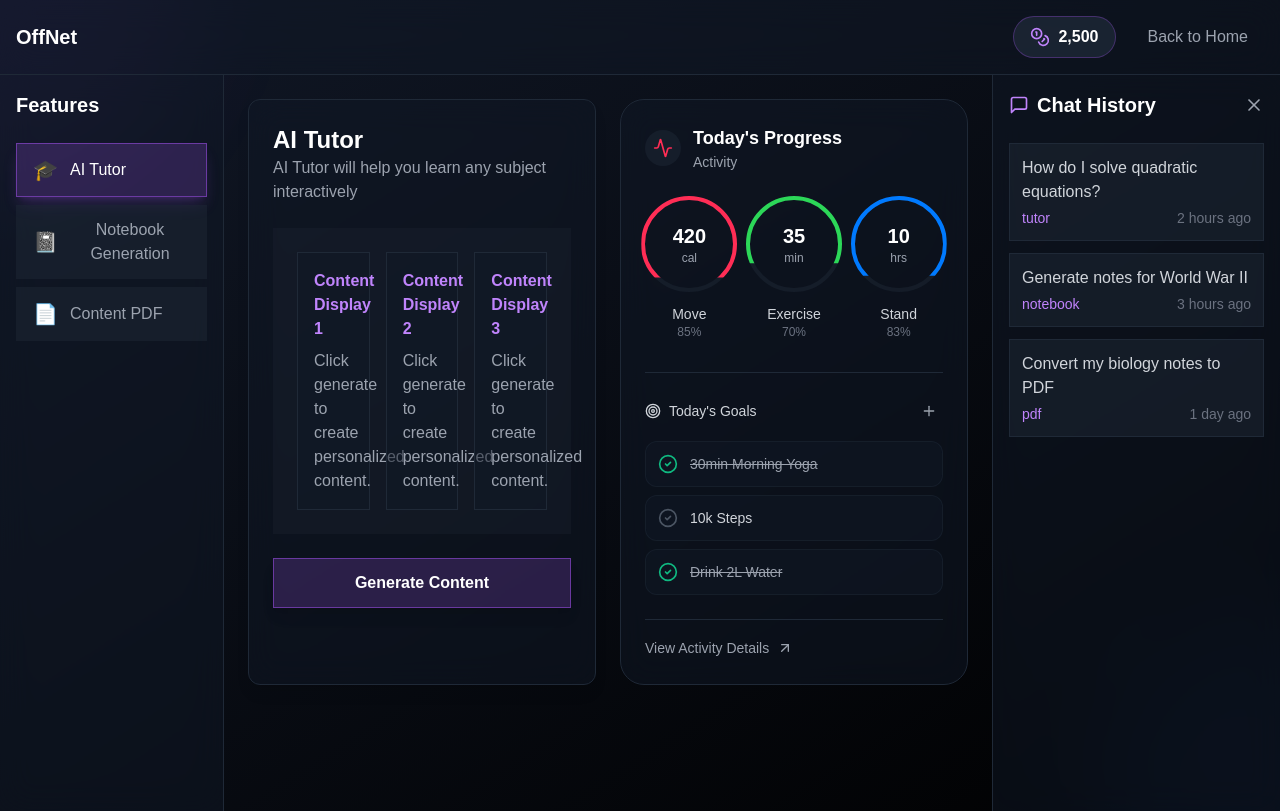
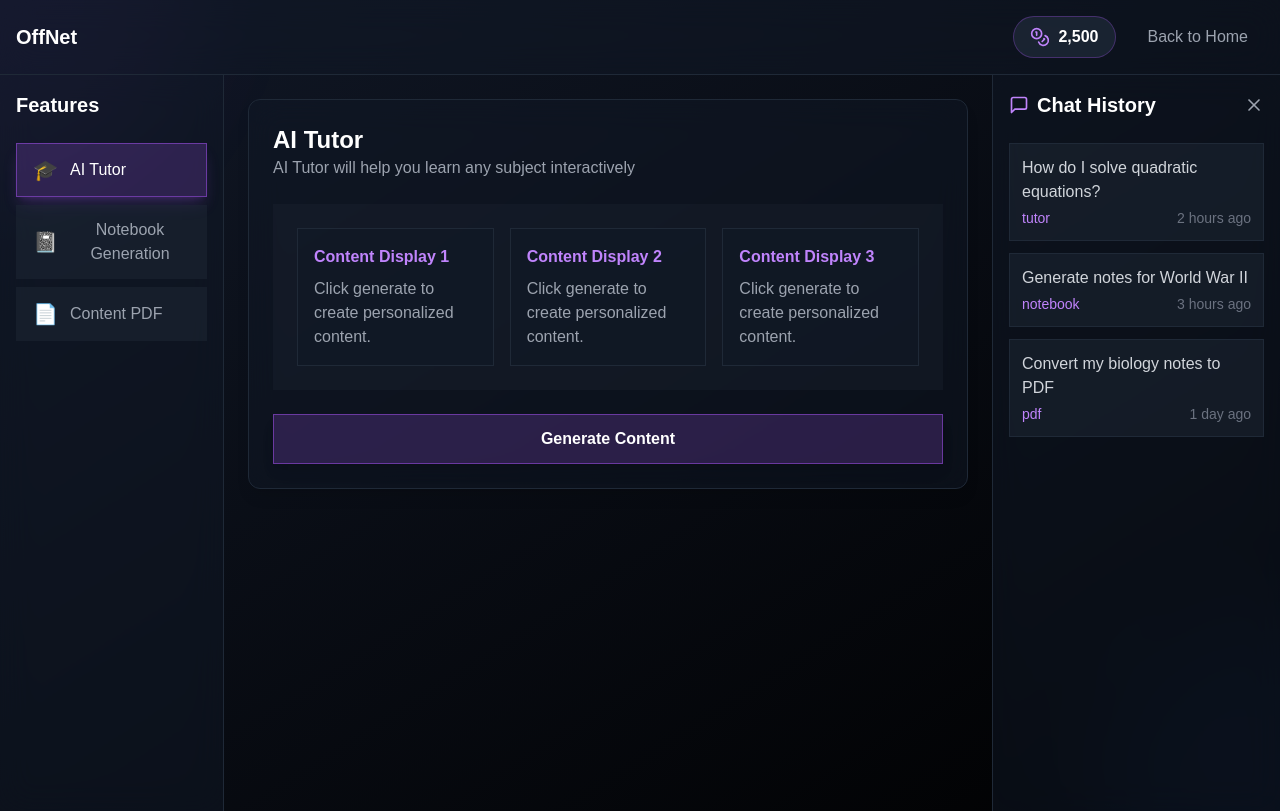
Before and after one commit to TeamWOMM/OffNet, a Next.js app in the folder frontend/: page /dashboard in a window 1280 px wide. Built offline with nearby package versions, Linux system fonts and the light colour scheme.

Commit message:
Changed dashboard

```diff
--- a/frontend/app/dashboard/page.js
+++ b/frontend/app/dashboard/page.js
@@ -281,7 +281,7 @@
 
         {/* Main Content */}
         <div className="flex-1 p-6 overflow-auto">
-          <div className="grid grid-cols-1 lg:grid-cols-2 gap-6">
+          <div className="grid grid-cols-1 lg:grid-cols-1 gap-6">
             {/* Original Content Area */}
             <div className="bg-gray-900/50 backdrop-blur-lg rounded-xl border border-gray-800 shadow-lg p-6">
               <div className="mb-6">
@@ -335,13 +335,13 @@
             </div>
 
             {/* Activity Card */}
-            <CardDetails
+            {/* <CardDetails
               metrics={metrics}
               dailyGoals={goals}
               onAddGoal={handleAddGoal}
               onToggleGoal={handleToggleGoal}
               onViewDetails={handleViewDetails}
-            />
+            /> */}
           </div>
         </div>
 
```
